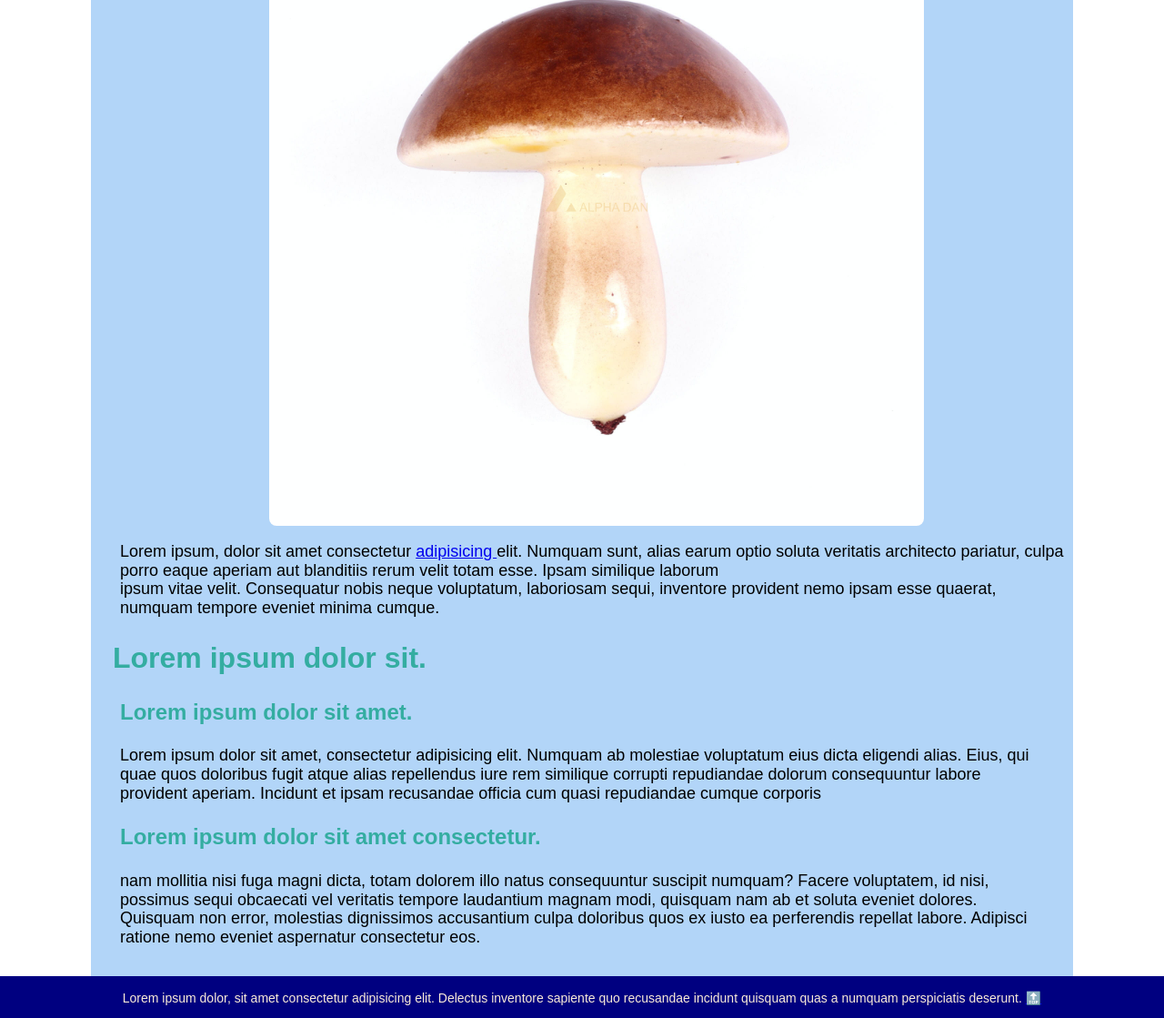
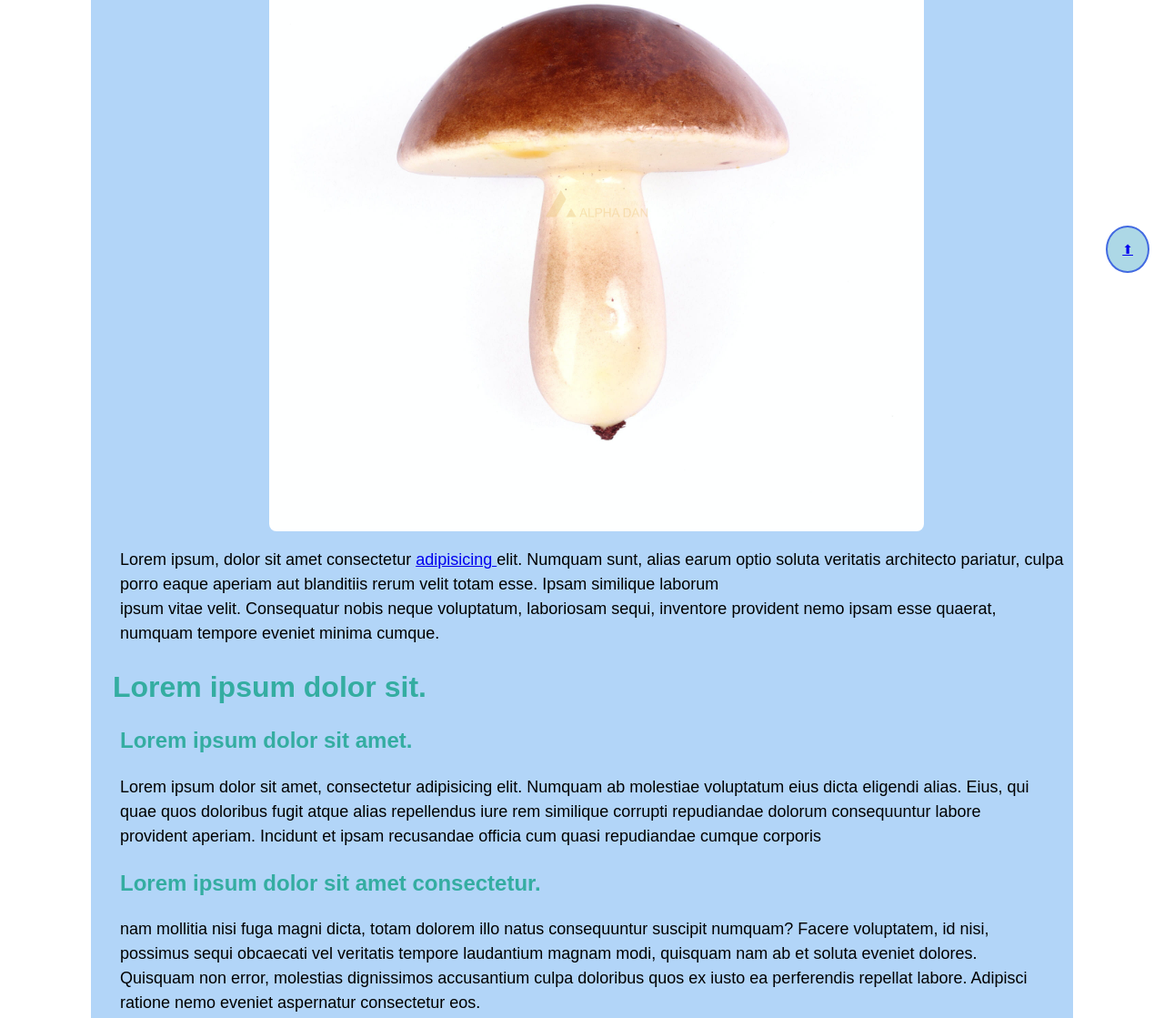
Before and after one commit to oskarpulczynski/homepage, a plain HTML site: page index.html in a window 1280 px wide. Shown: the part 484-1603 px from the top of the page at 91% size. Drawn offline with Linux system fonts and the light colour scheme.

Commit message:
typography playground

```diff
--- a/index.html
+++ b/index.html
@@ -71,7 +71,7 @@
   <footer class="footer">
     <p class="footer__text">
       Lorem ipsum dolor, sit amet consectetur adipisicing elit. Delectus inventore sapiente quo recusandae incidunt
-      quisquam quas a numquam perspiciatis deserunt. <a href="#top">🔝</a>
+      quisquam quas a numquam perspiciatis deserunt. <a class="footer__top-link" href="#top">⬆</a>
     </p>
   </footer>
   <script defer src="/main.js"></script>
--- a/style.css
+++ b/style.css
@@ -22,6 +22,7 @@
 .article__text {
 	margin: 16px 0px;
 	font-size: 18px;
+	line-height: 1.5;
 }
 
 .footer {
@@ -34,6 +35,16 @@
 	text-align: center;
 	color: antiquewhite;
 	font-size: 14px;
+}
+
+.footer__top-link {
+	position: fixed;
+	bottom: 16px;
+	right: 16px;
+	padding: 16px;
+	background-color: lightblue;
+	border-radius: 50%;
+	border: 2px solid royalblue;
 }
 
 .header {
@@ -68,12 +79,14 @@
 .hero__img {
 	display: block;
 	border-radius: 8px;
-	max-width: 720px;
+	width: 720px;
+	max-width: 100%;
 	margin: 0 auto;
 	}
 
 .hero__text {
 font-size: 18px;
+line-height: 1.5;
 }
 
 .my-articles {
@@ -93,6 +106,7 @@
 
 .page-header__text {
 	font-size: 18px;
+	line-height: 1.5;
 }
 
 .wrapper {
```
Also changed, not shown: main.js (+8 -8 lines).
